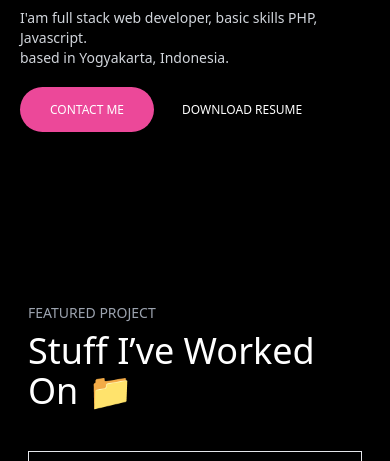
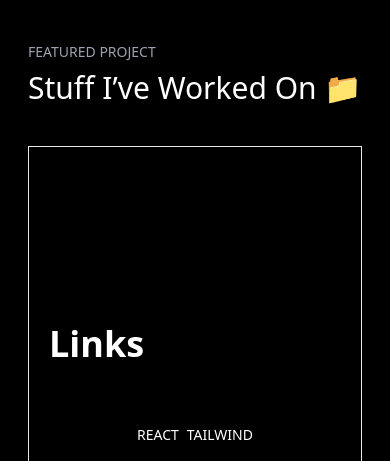
Before and after one commit to dhoniaridho/ahmadridhoni-v1, a Next.js app: page / in a window 390 px wide. Shown: the part 581-1042 px from the top of the page. Built offline with nearby package versions, Linux system fonts and the light colour scheme.

Commit message:
improve: size for mobile

```diff
--- a/pages/index.js
+++ b/pages/index.js
@@ -57,7 +57,7 @@ export default function Home() {
 
   return (
     <MainLayout>
-      <section className="bg-black place-items-center text-white h-screen--h-16 flex flex-col md:flex-row place-content-center md:justify-around px-5">
+      <section className="bg-black place-items-center text-white md:h-screen--h-16 flex flex-col md:flex-row place-content-center md:justify-around px-5">
         <div className="order-2 md:order-1 md:w-1/2 md:flex place-items-center flex-col">
           <div className="md:-mt-16">
             <div className="mt-4">
@@ -96,10 +96,10 @@ export default function Home() {
           />
         </div>
       </section>
-      <section className="bg-black text-white px-7 md:px-20 py-10">
+      <section className="bg-black text-white px-7 md:px-20 py-16">
         <div className="mb-10">
           <p className="text-sm text-gray-400 mb-2">FEATURED PROJECT</p>
-          <h1 className="text-4xl">Stuff I’ve Worked On 📁</h1>
+          <h1 className="text-3xl md:text-4xl">Stuff I’ve Worked On 📁</h1>
         </div>
         <div className="grid md:grid-cols-3 gap-5">
           {projects.map((p, i) => {
```
